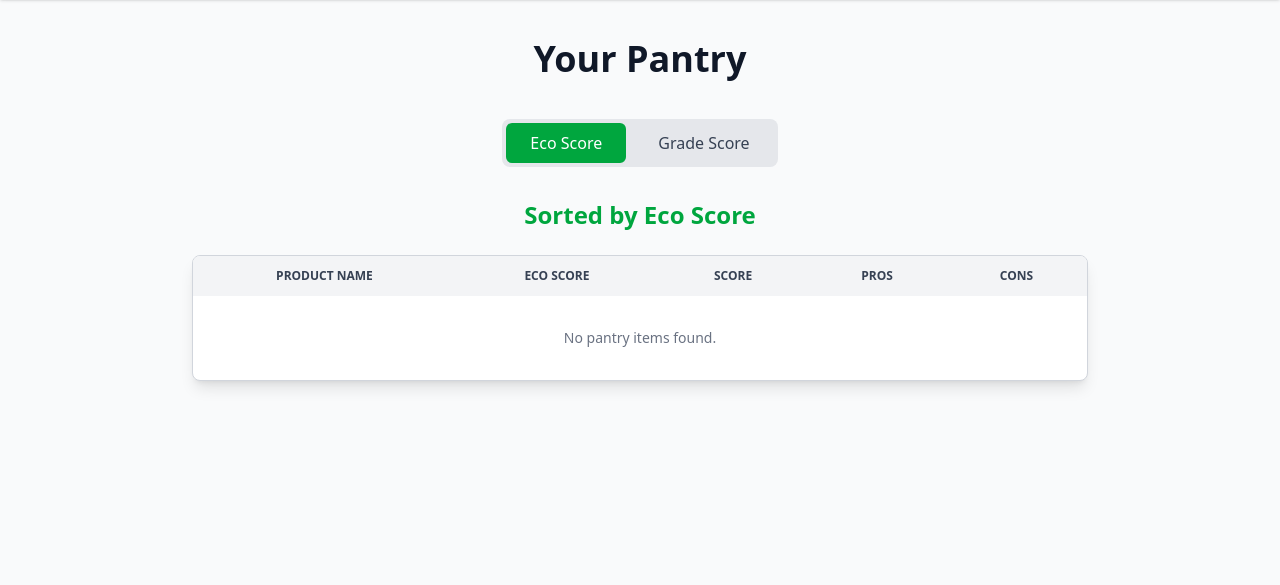
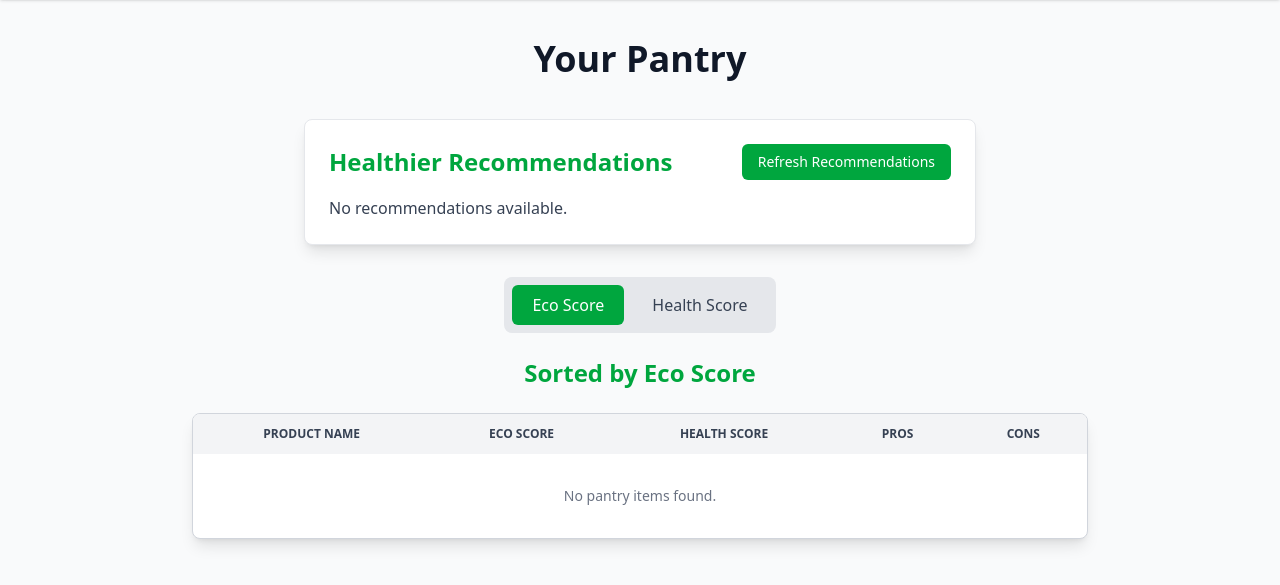
Before and after one commit to Noel-Lozano/Echo-Journal, a Flask app: page /pantry in a window 1280 px wide. Shown: the part 57-642 px from the top of the page. Run offline with Flask 3, Linux system fonts and the light colour scheme; the visitor is signed in with stand-in values (Sample User, id 1); style sheets or scripts are compiled from the project's sources.

Commit message:
format recommendations

```diff
--- a/app/routes/pantry_display.py
+++ b/app/routes/pantry_display.py
@@ -16,9 +16,7 @@ def show_pantry():
     grade_sort = Pantry.query.filter_by(user_id=user_id).order_by(cast(Pantry.score, Integer).desc()).all()
 
     # Generate recommendations on page load
-    recommendations = None
-    if eco_sort:  # Only generate if user has pantry items
-        recommendations = generate_pantry_recommendations(user_id)
+    recommendations = "No recommendations available."
 
     return render_template("pantry.html",
                          eco_sort=eco_sort,
--- a/app/templates/pantry.html
+++ b/app/templates/pantry.html
@@ -27,7 +27,7 @@
 
         <!-- Recommendations Section -->
         {% if recommendations %}
-        <div class="bg-white rounded-lg shadow-lg p-6 mb-8 border border-gray-200">
+        <div class="bg-white rounded-lg shadow-lg p-6 mb-8 border border-gray-200 max-w-2xl mx-auto">
             <div class="flex justify-between items-center mb-4">
                 <h2 class="text-2xl font-semibold text-green-600">Healthier Recommendations</h2>
                 <button id="refreshRecommendations" class="bg-green-600 text-white px-4 py-2 rounded-md hover:bg-green-700 transition text-sm">
@@ -36,19 +36,19 @@
             </div>
 
             <div id="recommendationsContent" class="prose max-w-none">
-                <div class="whitespace-pre-line text-gray-700">{{ recommendations }}</div>
+                <div class="text-gray-700 whitespace-pre-wrap">{{ recommendations }}</div>
             </div>
         </div>
         {% endif %}
 
         <!-- Toggle Buttons -->
-        <div class="flex justify-center mb-8">
-            <div class="flex space-x-2 bg-gray-200 rounded-lg p-1">
-                <button id="ecoBtn" class="px-6 py-2 rounded-md font-medium transition-all duration-200 bg-green-600 text-white">
+        <div class="flex justify-center my-6"> <!-- Adds vertical space -->
+            <div class="flex space-x-2 bg-gray-200 rounded-lg px-2 py-2"> <!-- Horizontal/vertical padding around buttons -->
+                <button id="ecoBtn" class="px-5 py-2 rounded-md font-medium transition-all duration-200 bg-green-600 text-white">
                     Eco Score
                 </button>
-                <button id="gradeBtn" class="px-6 py-2 rounded-md font-medium transition-all duration-200 text-gray-700 hover:bg-gray-100">
-                    Grade Score
+                <button id="gradeBtn" class="px-5 py-2 rounded-md font-medium transition-all duration-200 text-gray-700 hover:bg-gray-100">
+                    Health Score
                 </button>
             </div>
         </div>
@@ -63,7 +63,7 @@
                             <tr>
                                 <th class="px-5 py-3 text-center">Product Name</th>
                                 <th class="px-5 py-3 text-center">Eco Score</th>
-                                <th class="px-5 py-3 text-center">Score</th>
+                                <th class="px-5 py-3 text-center">Health Score</th>
                                 <th class="px-5 py-3 text-center">Pros</th>
                                 <th class="px-5 py-3 text-center">Cons</th>
                             </tr>
@@ -98,7 +98,7 @@
                             <tr>
                                 <th class="px-5 py-3 text-center">Product Name</th>
                                 <th class="px-5 py-3 text-center">Eco Score</th>
-                                <th class="px-5 py-3 text-center">Score</th>
+                                <th class="px-5 py-3 text-center">Health Score</th>
                                 <th class="px-5 py-3 text-center">Pros</th>
                                 <th class="px-5 py-3 text-center">Cons</th>
                             </tr>
@@ -169,7 +169,11 @@
                     .then(response => response.json())
                     .then(data => {
                         if (data.recommendations) {
-                            recommendationsContent.innerHTML = `<div class="whitespace-pre-line text-gray-700">${data.recommendations}</div>`;
+                            let formatted = data.recommendations
+                                .replace(/\*\*(.*?)\*\*/g, '<strong>$1</strong>') // bold
+                                .trim()                                           // removes leading/trailing spaces and newlines
+                                .replace(/\n/g, '<br>');                          // newlines to <br>
+                            recommendationsContent.innerHTML = `<div class="text-gray-700">${formatted}</div>`;
                         } else {
                             alert('Failed to generate recommendations');
                         }
```
Also changed, not shown: app/api/genAI_api.py (+30 -28 lines).
